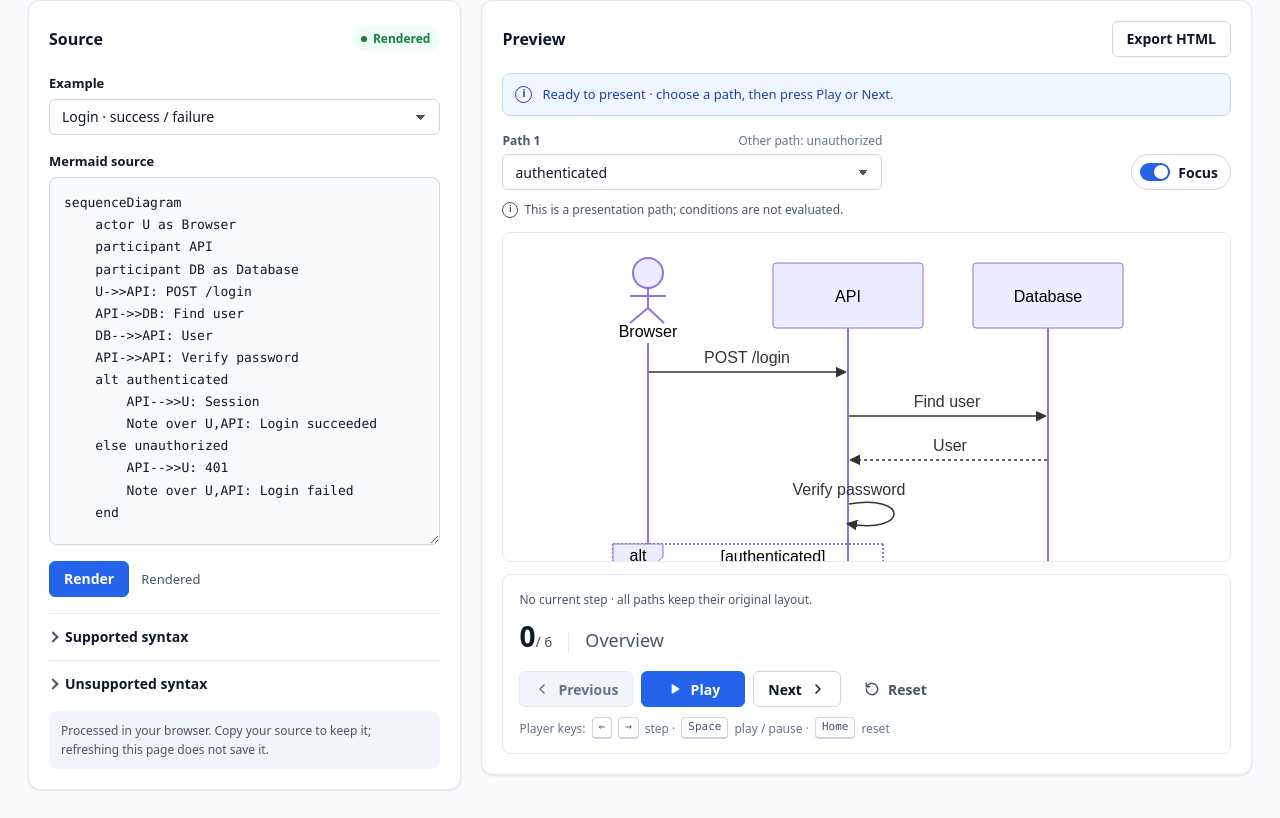
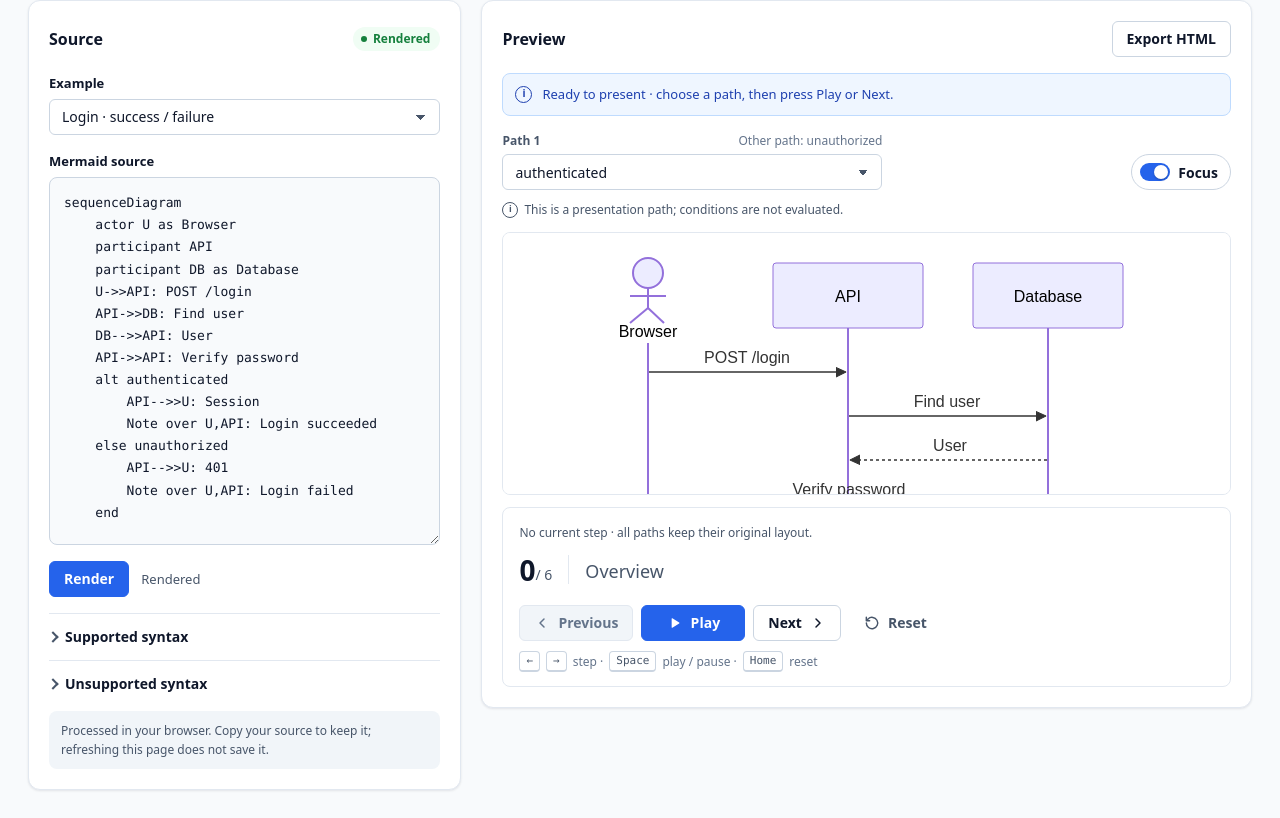
Before and after one commit to KunxianWang/SeqShow, a website built with Vite: page index.html in a window 1280 px wide. Shown: the part 64-882 px from the top of the page. Built offline with nearby package versions, Linux system fonts and the light colour scheme.

Commit message:
Keep playback controls on screen with long step text and many alt blocks
Desktop preview and export panels now fit the viewport with the stage absorbing remaining height; step text, endpoints and the path bar are bounded and scroll internally while the full text stays in the live region. Adds Web and export regressions for 450-character text with ten alt blocks.

```diff
--- a/index.html
+++ b/index.html
@@ -52,7 +52,7 @@ end</pre>
         <div class="player-dock">
           <p class="step-meta" data-step-meta></p>
           <div data-status role="status" aria-live="polite">Loading example…</div>
-          <div class="player-dock-row"><div data-transport></div><p class="player-help">Player keys: <kbd>←</kbd> <kbd>→</kbd> step · <kbd>Space</kbd> play / pause · <kbd>Home</kbd> reset</p></div>
+          <div class="player-dock-row"><div data-transport></div><p class="player-help"><kbd>←</kbd> <kbd>→</kbd> step · <kbd>Space</kbd> play / pause · <kbd>Home</kbd> reset</p></div>
         </div>
         <p data-export-error role="alert"></p>
       </section>
--- a/src/export.ts
+++ b/src/export.ts
@@ -6,11 +6,11 @@ export const safeJson = (value: unknown) => JSON.stringify(value)
   .replace(/</gu, '\\u003c').replace(/\u2028/gu, '\\u2028').replace(/\u2029/gu, '\\u2029');
 
 // Static markup for exported files; index.html carries the same logo.
-const logo ='<svg width="28" height="28" viewBox="0 0 28 28" aria-hidden="true"><rect width="28" height="28" rx="7" fill="#2563EB"/>'
+const logo = '<svg width="28" height="28" viewBox="0 0 28 28" aria-hidden="true"><rect width="28" height="28" rx="7" fill="#2563EB"/>'
   + '<path d="M8 7v14M20 7v14" stroke="#fff" stroke-opacity=".5" stroke-width="2" stroke-linecap="round"/>'
   + '<path d="M8 11.5h10m-2.6-2.6 2.6 2.6-2.6 2.6" fill="none" stroke="#fff" stroke-width="2" stroke-linecap="round" stroke-linejoin="round"/>'
   + '<path d="M19 17.5h-9" stroke="#fff" stroke-width="2" stroke-linecap="round" stroke-dasharray="2 2.6"/></svg>';
-const keys = '<p class="player-help">Player keys: <kbd>←</kbd> <kbd>→</kbd> step · <kbd>Space</kbd> play / pause · <kbd>Home</kbd> reset</p>';
+const keys = '<p class="player-help"><kbd>←</kbd> <kbd>→</kbd> step · <kbd>Space</kbd> play / pause · <kbd>Home</kbd> reset</p>';
 
 export function exportHtml(svg: SVGSVGElement, model: SequenceDocument, choices: BranchChoices,
   runtime: string, css: string): string {
--- a/src/player.css
+++ b/src/player.css
@@ -48,6 +48,12 @@ kbd { padding: 1px 6px; border: 1px solid var(--ss-border-strong); border-bottom
 [data-controls] { display: flex; flex-wrap: wrap; align-items: flex-end; gap: 12px 16px; margin: 16px 0 0; }
 .player-paths { display: flex; flex-wrap: wrap; gap: 12px; flex: 1 1 300px; min-width: 0; }
 .player-paths:empty { display: none; }
+/* Bounded so ten alt blocks cannot push the dock off screen; padding keeps focus rings visible. */
+@media (min-width: 600px) {
+  .player-paths { max-height: 136px; overflow-y: auto; margin: -4px; padding: 4px; overscroll-behavior: contain; }
+  .player-paths[data-overflow] { box-shadow: inset 0 -10px 8px -8px rgb(15 23 42 / 22%); }
+}
+@media (min-width: 600px) and (max-height: 820px) { .player-paths { max-height: 70px; } }
 .player-path { display: grid; gap: 4px; flex: 1 1 220px; min-width: 0; max-width: 380px; }
 .player-path-head { display: flex; flex-wrap: wrap; justify-content: space-between; gap: 2px 8px; font-size: 12px; }
 .player-path-name { color: var(--ss-text-2); font-weight: 700; }
@@ -63,8 +69,8 @@ kbd { padding: 1px 6px; border: 1px solid var(--ss-border-strong); border-bottom
 .path-help::before { content: "i"; flex: none; width: 14px; height: 14px; border: 1.5px solid currentColor; border-radius: 50%; font: 700 9px/11px var(--ss-font); text-align: center; }
 
 /* Stage: the SVG keeps its natural width and only this container scrolls */
-/* Leave room for the path bar and dock so desktop presenters never scroll the page to reach controls. */
-[data-diagram] { position: relative; max-height: clamp(240px, calc(100vh - 470px), 720px); overflow: auto; padding: 20px; border: 1px solid var(--ss-border); border-radius: var(--ss-radius-md); background: #fff; }
+/* Desktop panels cap this with flex layout instead (see .export-panel and the Web .preview-panel). */
+[data-diagram] { position: relative; max-height: clamp(240px, 70vh, 720px); overflow: auto; padding: 20px; border: 1px solid var(--ss-border); border-radius: var(--ss-radius-md); background: #fff; }
 [data-diagram] > svg { position: relative; z-index: 1; display: block; min-width: 600px; width: 100%; height: auto; }
 .diagram-underlay, .diagram-overlay { position: absolute; pointer-events: none; }
 .diagram-underlay { z-index: 0; }
@@ -97,16 +103,19 @@ svg line[data-seq-participant][data-active="true"] { stroke: #93c5fd !important;
 
 /* Presenter dock: step meta, live status and transport */
 .player-dock { display: grid; gap: 10px; margin-top: 12px; padding: 14px 16px; border: 1px solid var(--ss-border); border-radius: var(--ss-radius-md); background: #fff; }
-.step-meta { display: flex; flex-wrap: wrap; align-items: center; gap: 6px 10px; min-height: 22px; margin: 0; color: var(--ss-text-2); font-size: 12px; overflow-wrap: anywhere; }
+.step-meta { display: flex; flex-wrap: wrap; align-items: center; gap: 6px 10px; min-height: 22px; max-height: 52px; overflow-y: auto; margin: 0; color: var(--ss-text-2); font-size: 12px; overflow-wrap: anywhere; }
 .step-kind { padding: 2px 8px; border-radius: 999px; background: var(--ss-accent-soft); color: var(--ss-accent-strong); font-size: 11px; font-weight: 700; letter-spacing: .06em; text-transform: uppercase; }
 .step-kind[hidden] { display: none; }
 [data-step-details] { min-width: 0; line-height: 1.9; }
 .participant-chip { display: inline-block; line-height: 1.5; padding: 1px 7px; border: 1px solid var(--ss-border); border-radius: var(--ss-radius-sm); background: var(--ss-bg); color: var(--ss-text); font-weight: 600; overflow-wrap: anywhere; }
-[data-status] { display: flex; align-items: baseline; min-height: 40px; margin: 0; color: var(--ss-text); font-size: 18px; font-weight: 600; line-height: 1.4; overflow-wrap: anywhere; }
+[data-status] { display: flex; align-items: flex-start; min-height: 40px; margin: 0; color: var(--ss-text); font-size: 18px; font-weight: 600; line-height: 1.4; overflow-wrap: anywhere; }
 [data-status] .step-count { order: 0; flex: none; font-size: 28px; font-weight: 700; line-height: 1.1; font-variant-numeric: tabular-nums; }
 [data-status] .step-total { order: 1; flex: none; margin-right: 16px; padding-right: 16px; border-right: 1px solid var(--ss-border); color: var(--ss-text-2); font-size: 14px; font-weight: 500; font-variant-numeric: tabular-nums; }
 [data-status] .step-sep { display: none; }
-[data-status] .step-text { order: 2; flex: 1; min-width: 0; }
+/* Full text stays in the live region; the visible box scrolls after two lines (three on tall screens, four on phones). */
+[data-status] .step-text { order: 2; flex: 1; min-width: 0; max-height: calc(2.8em + 4px); padding-top: 4px; overflow-y: auto; overscroll-behavior: contain; }
+@media (min-width: 600px) and (min-height: 860px) { [data-status] .step-text { max-height: calc(4.2em + 4px); } }
+[data-status] .step-total { padding-top: 10px; }
 [data-status][data-overview] .step-text { color: var(--ss-text-2); font-weight: 500; }
 .player-dock-row { display: flex; flex-wrap: wrap; align-items: center; justify-content: space-between; gap: 10px; }
 [data-transport] { display: flex; flex-wrap: wrap; gap: 8px; }
@@ -121,6 +130,12 @@ svg line[data-seq-participant][data-active="true"] { stroke: #93c5fd !important;
 .export-panel { max-width: 1120px; margin: 0 auto; padding: 20px; border: 1px solid var(--ss-border); border-radius: var(--ss-radius-lg); background: #fff; box-shadow: var(--ss-shadow-panel); }
 .export-panel > p:first-child { margin-top: 0; }
 .export-foot { margin: 16px 0 0; color: var(--ss-text-3); font-size: 12px; text-align: center; }
+/* Fit the viewport: the stage absorbs whatever the path bar and dock need, so controls stay on screen. */
+@media (min-width: 600px) {
+  .export-panel { display: flex; flex-direction: column; max-height: calc(100vh - 80px); max-height: calc(100dvh - 80px); }
+  .export-panel > * { flex: none; }
+  .export-panel > [data-diagram] { flex: 0 1 auto; min-height: 140px; max-height: 720px; }
+}
 
 @media (max-width: 599px) {
   button, select { height: 44px; }
@@ -135,6 +150,8 @@ svg line[data-seq-participant][data-active="true"] { stroke: #93c5fd !important;
   [data-status] .step-count { font-size: 22px; }
   [data-status] .step-total { margin-right: 12px; padding-right: 12px; }
   [data-status] { font-size: 16px; }
+  [data-status] .step-text { max-height: calc(5.6em + 2px); padding-top: 2px; }
+  [data-status] .step-total { padding-top: 6px; }
   .export-page { padding: 0 12px 16px; }
   .export-panel { padding: 16px; }
 }
--- a/src/player.ts
+++ b/src/player.ts
@@ -131,7 +131,7 @@ export function mountPlayer(root: HTMLElement, document: SequenceDocument, initi
     const x = Math.max(12, target.left - box.left - 14), y = target.top - box.top + target.height / 2;
     Object.assign(badge.style, { left: `${x / box.width * 100}%`, top: `${y / box.height * 100}%` });
   }
-  const resize = new ResizeObserver(() => { layout(); placeBadge(steps[state.index - 1]?.id); });
+  const resize = new ResizeObserver(() => { layout(); placeBadge(steps[state.index - 1]?.id); fit(); });
   resize.observe(svg);
 
   function dispatch(action: PlaybackAction) {
@@ -143,7 +143,16 @@ export function mountPlayer(root: HTMLElement, document: SequenceDocument, initi
     update();
   }
   const chip = (id: string) => element('span', 'participant-chip', labels.get(id) ?? id);
-  const part = (className: string, text: string) => element('span', className, text);
+  const count = element('span', 'step-count'), total = element('span', 'step-total');
+  const separator = element('span', 'step-sep'), text = element('span', 'step-text');
+  // Long text and many paths scroll inside bounded boxes; only overflowing boxes join the tab order.
+  function fit() {
+    for (const box of [text, meta]) {
+      if (box.scrollHeight > box.clientHeight + 1) box.tabIndex = 0; else box.removeAttribute('tabindex');
+    }
+    paths.toggleAttribute('data-overflow', paths.scrollHeight > paths.clientHeight + 1);
+  }
+  for (const box of [text, meta, paths]) resize.observe(box);
   function update() {
     const { index, choices } = state;
     const current = steps[index - 1];
@@ -173,9 +182,12 @@ export function mountPlayer(root: HTMLElement, document: SequenceDocument, initi
     }
     svg.setAttribute('data-focus', String(focus && index > 0));
     // Spans only style the counter; the live region's text stays "k / N — text".
-    status.replaceChildren(...current
-      ? [part('step-count', String(index)), part('step-total', ` / ${steps.length}`), part('step-sep', ' — '), part('step-text', current.text)]
-      : [part('step-text', 'Overview'), part('step-sep', ' · '), part('step-count', '0'), part('step-total', ` / ${steps.length}`)]);
+    // Re-insert only when the order flips, so a focused step text keeps focus during playback.
+    const order = current ? [count, total, separator, text] : [text, separator, count, total];
+    if (status.firstChild !== order[0] || status.childNodes.length !== order.length) status.replaceChildren(...order);
+    count.textContent = String(index); total.textContent = ` / ${steps.length}`;
+    separator.textContent = current ? ' — ' : ' · ';
+    if (text.textContent !== (current?.text ?? 'Overview')) { text.textContent = current?.text ?? 'Overview'; text.scrollTop = 0; }
     status.toggleAttribute('data-overview', !current);
     status.setAttribute('aria-live', state.playing ? 'off' : 'polite');
     kind.hidden = !current;
@@ -192,6 +204,7 @@ export function mountPlayer(root: HTMLElement, document: SequenceDocument, initi
     focusButton.setAttribute('aria-pressed', String(focus));
     badge.textContent = current ? String(index) : '';
     placeBadge(current?.id);
+    fit();
     if (current && enabled) {
       const boxes = Array.from(svg.querySelectorAll('[data-phase="current"]'), node => node.getBoundingClientRect());
       const item = { left: Math.min(...boxes.map(box => box.left)), right: Math.max(...boxes.map(box => box.right)),
--- a/src/styles.css
+++ b/src/styles.css
@@ -68,6 +68,14 @@ dialog p { margin: 0 0 20px; font-size: 14px; }
 dialog::backdrop { background: rgb(15 23 42 / 40%); }
 .dialog-actions { display: flex; flex-wrap: wrap; justify-content: flex-end; gap: 8px; }
 
+/* Two-column desktop: the panel fits the viewport and only the stage shrinks, so long step
+   text or many alt blocks cannot push the playback controls below the first screen. */
+@media (min-width: 960px) {
+  .preview-panel { display: flex; flex-direction: column; max-height: calc(100vh - 92px); max-height: calc(100dvh - 92px); }
+  .preview-panel > * { flex: none; }
+  .preview-panel > .stage { flex: 0 1 auto; display: flex; flex-direction: column; min-height: 140px; }
+  .preview-panel [data-diagram] { flex: 0 1 auto; min-height: 0; max-height: 720px; }
+}
 @media (max-width: 959px) { .workspace { grid-template-columns: minmax(0, 1fr); } textarea { height: 340px; } }
 @media (max-width: 599px) {
   .app { padding: 0 12px 16px; }
```
Also changed, not shown: docs/DESIGN.md (+1 -1 lines), docs/validation/UI-V02.md (+20 -0 lines), tests/e2e/editor.spec.ts (+29 -0 lines), tests/e2e/export.spec.ts (+19 -0 lines), docs/validation/ui-v02-crowded-1280x720.png (added), docs/validation/ui-v02-crowded-390.png (added).
